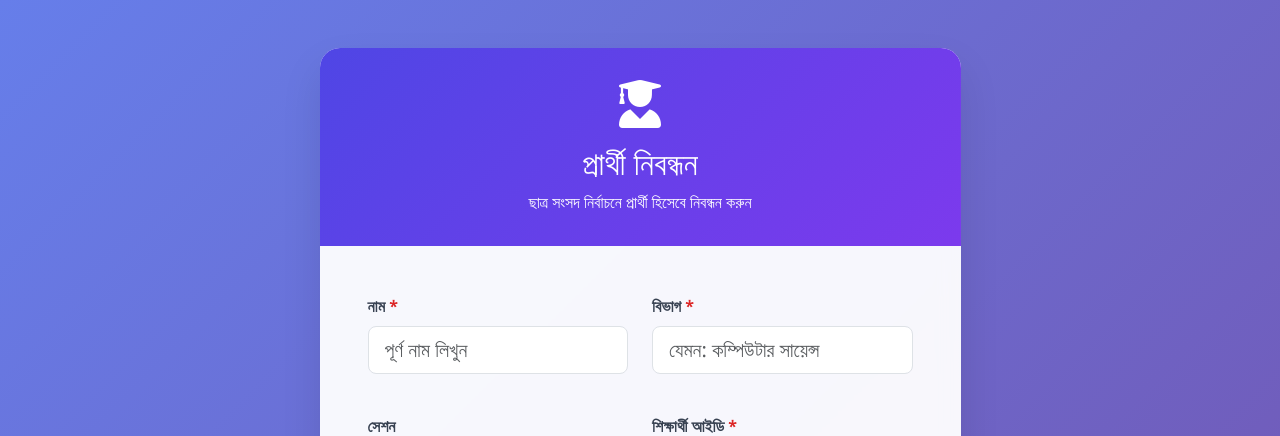
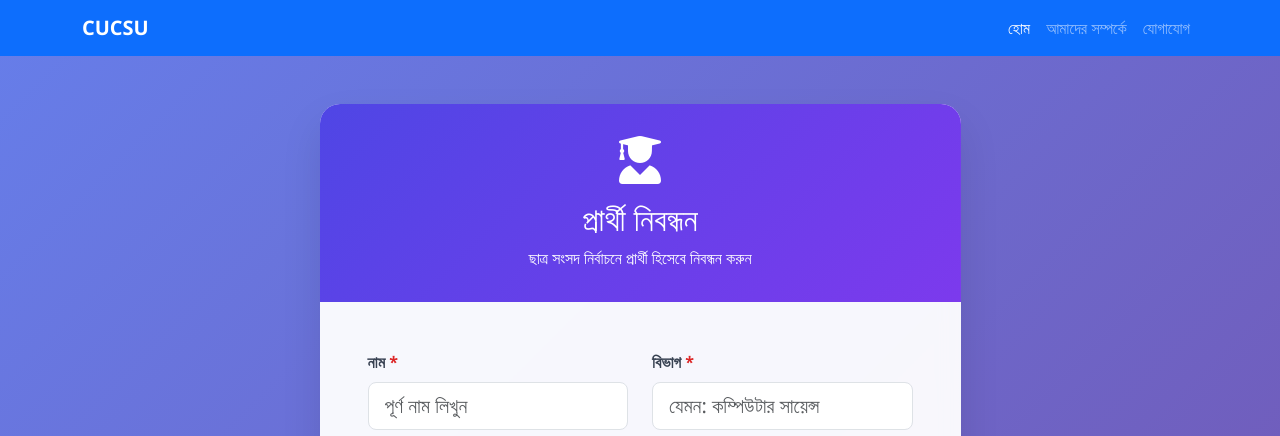
Before and after one commit to Md-Rizuan/cucsu, a Django app: page /candidate_form in a window 1280 px wide. Shown: the top 436 px of the page. Run offline with Django 5.2, Linux system fonts and the light colour scheme.

Commit message:
add nav and requirements

```diff
--- a/cucsuapp/templates/base.html
+++ b/cucsuapp/templates/base.html
@@ -27,11 +27,41 @@
     <link rel="stylesheet" href="{% static 'css/style.css' %}">
 
     {% block extra_css %}{% endblock %}
+
+
 </head>
+
+
 <body>
+    <nav class="navbar navbar-expand-lg navbar-dark bg-primary">
+        <div class="container">
+            <a class="navbar-brand fw-bold" href="#">CUCSU</a>
+            <button class="navbar-toggler" type="button" data-bs-toggle="collapse" data-bs-target="#navbarNav"
+                aria-controls="navbarNav" aria-expanded="false" aria-label="Toggle navigation">
+                <span class="navbar-toggler-icon"></span>
+            </button>
+
+            <div class="collapse navbar-collapse" id="navbarNav">
+                <ul class="navbar-nav ms-auto">
+                    <li class="nav-item">
+                        <a class="nav-link active" aria-current="page" href="{% url 'home' %}">হোম</a>
+                    </li>
+                    <li class="nav-item">
+                        <a class="nav-link" href="#">আমাদের সম্পর্কে</a>
+                    </li>
+                    <li class="nav-item">
+                        <a class="nav-link" href="#">যোগাযোগ</a>
+                    </li>
+                </ul>
+            </div>
+        </div>
+    </nav>
+
+
 
     <main>
         {% block content %}{% endblock %}
+
     </main>
 
     <!-- Bootstrap JS -->
--- a/cucsuapp/templates/candidate_form.html
+++ b/cucsuapp/templates/candidate_form.html
@@ -1,3 +1,4 @@
+{% include 'base.html' %}
 {% comment %}
 
 {% extends 'base.html' %}
@@ -290,6 +291,8 @@
                 `;
             }
         }
+
+
     </script>
 </body>
 </html>
--- a/cucsuapp/views.py
+++ b/cucsuapp/views.py
@@ -50,7 +50,7 @@ def details(request, pk):
     return render(request, 'details.html', {'candidate': candidate})
 def candidate_form(request):
     if request.method == 'POST':
-        # Form থেকে data নাও
+
         name = request.POST.get('name')
         department = request.POST.get('department')
         session = request.POST.get('session')
@@ -61,7 +61,7 @@ def candidate_form(request):
         manifesto = request.POST.get('manifesto')
         election_type = request.POST.get('election_type')
         image = request.FILES.get('image')
-          # ফাইল handle করার জন্য
+
 
         # Save to database
         candidate = Candidate(
--- /dev/null
+++ b/requirements.txt
@@ -0,0 +1,5 @@
+asgiref==3.9.1
+Django==5.2.6
+pillow==11.3.0
+psycopg2==2.9.10
+sqlparse==0.5.3
```
